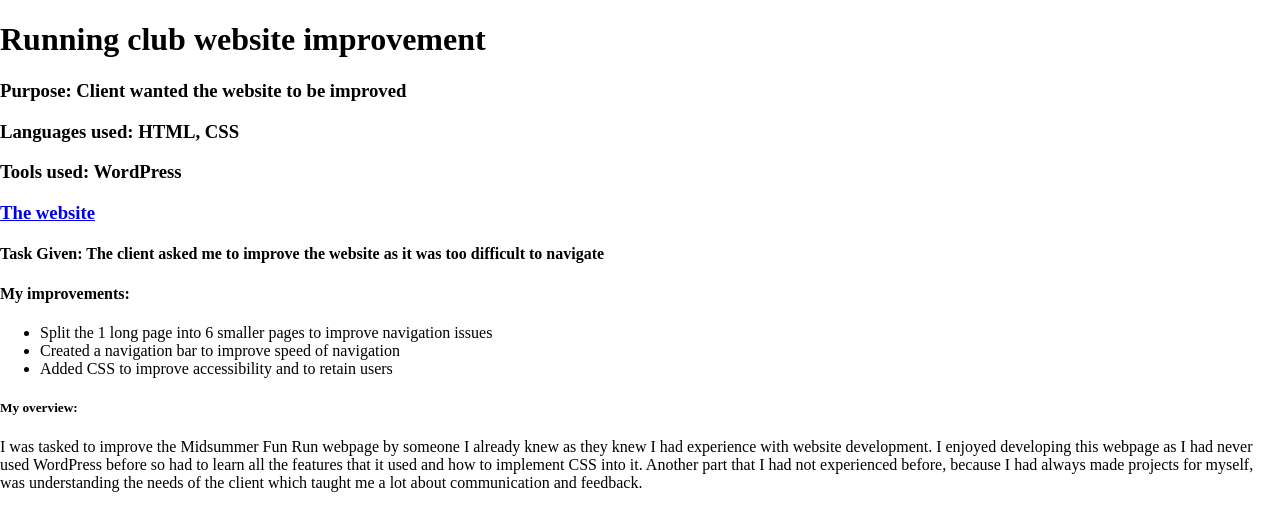
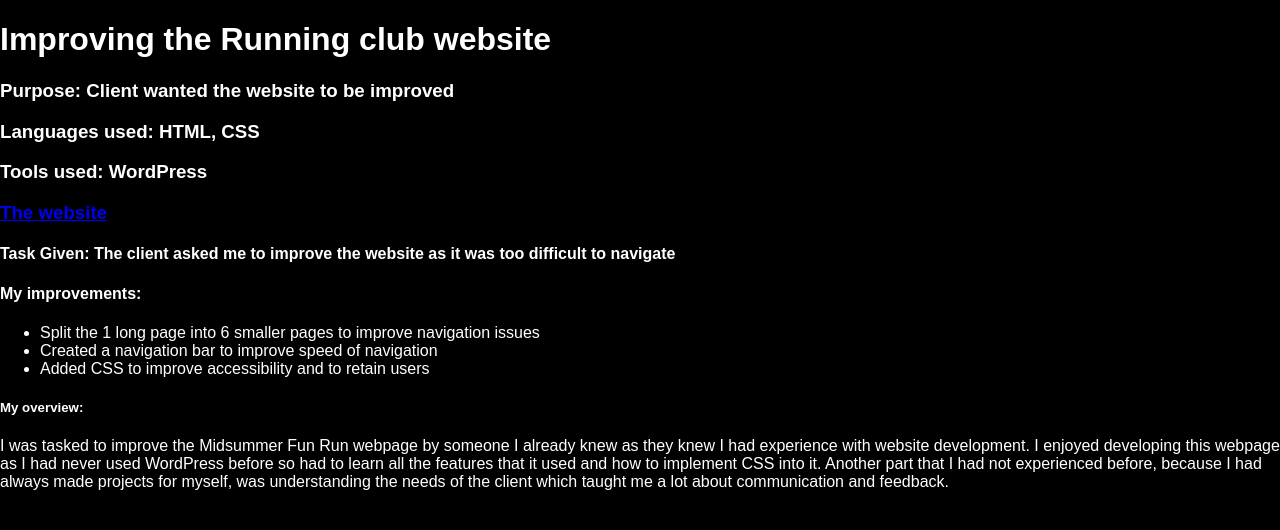
Before and after one commit to JarrahGreen/JarrahGreen.github.io, a website: page RunningClubWebsite.html in a window 1280 px wide. Drawn offline with Linux system fonts and the light colour scheme.

Commit message:
Added more info to the portfolio parts. Added a translation function using javascript

```diff
--- a/Main.js
+++ b/Main.js
@@ -21,6 +21,6 @@ document.addEventListener("DOMContentLoaded", () => {
 });
 
 
-
-//import CodersrankSummary from '@codersrank/summary';
-//window.customElements.define('codersrank-summary', CodersrankSummary);
+function googleTranslateElementInit() {
+    new google.translate.TranslateElement({pageLanguage: 'en'}, 'google_translate_element');
+}
--- /dev/null
+++ b/Portfolio sections.css
@@ -0,0 +1,17 @@
+body, html {
+    margin: 0;
+    padding: 0;
+    color: white;
+    background: black;
+    font-family: "Fira Code Medium", sans-serif;
+}
+
+#RunningClubWebsite {
+
+}
+
+
+.Title {
+    text-align: Left;
+
+}
--- a/RunningClubWebsite.html
+++ b/RunningClubWebsite.html
@@ -3,12 +3,16 @@
 <head>
     <meta charset="UTF-8">
     <title>Running Club Website</title>
-    <link rel="stylesheet" href="Main.css">
+    <link rel="stylesheet" href="Portfolio%20sections.css">
     <script src="Main.js"></script>
 </head>
 <body>
 
-<h1>Running club website improvement</h1>
+<div id="RunningClubWebsite">
+
+
+
+<h1 class="Title">Improving the Running club website</h1>
 <h3>Purpose: Client wanted the website to be improved</h3>
 <h3>Languages used: HTML, CSS</h3>
 <h3>Tools used: WordPress</h3>
@@ -29,5 +33,7 @@ had to learn all the features that it used and how to implement CSS into it. Ano
 before, because I had always made projects for myself, was understanding the needs of the client which taught
 me a lot about communication and feedback.</p>
 
+</div>
+
 </body>
 </html>
```
Also changed, not shown: CoinCollector.html (+1 -1 lines), HordeGame.html (+1 -1 lines), Platformer.html (+1 -1 lines), Portfolio Website.html (+3 -1 lines), index.html (+3 -1 lines).
